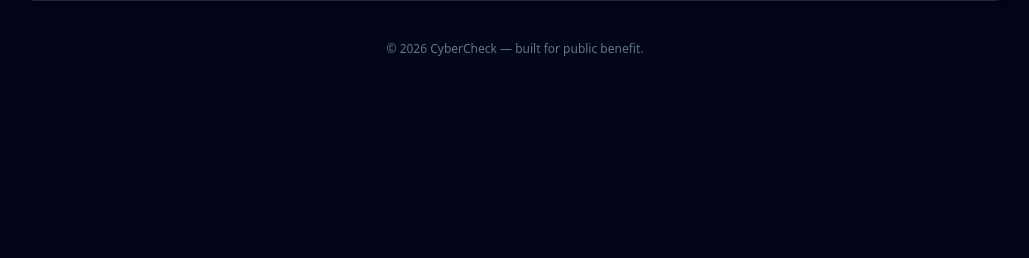
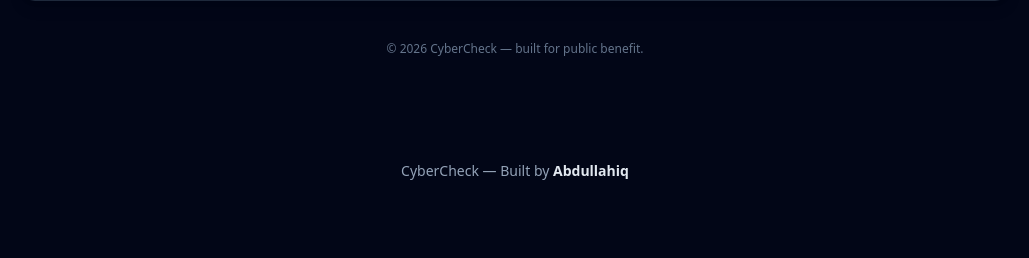
Before and after one commit to abdullahdevv/cybercheck, a Flask app: page / in a window 1280 px wide. Shown: the part 320-578 px from the top of the page, without its empty margins (125-1154 px from the left). Run offline with Flask 3, Linux system fonts and the light colour scheme; some libraries are stand-ins or nearby versions.

Commit message:
Add footer with creator name

```diff
--- a/templates/index.html
+++ b/templates/index.html
@@ -180,4 +180,7 @@
     </footer>
   </main>
 </body>
+<footer class="mt-16 text-center text-sm text-slate-400 pb-6">
+    CyberCheck — Built by <span class="text-slate-200 font-semibold">Abdullahiq</span>
+</footer>
 </html>
```
